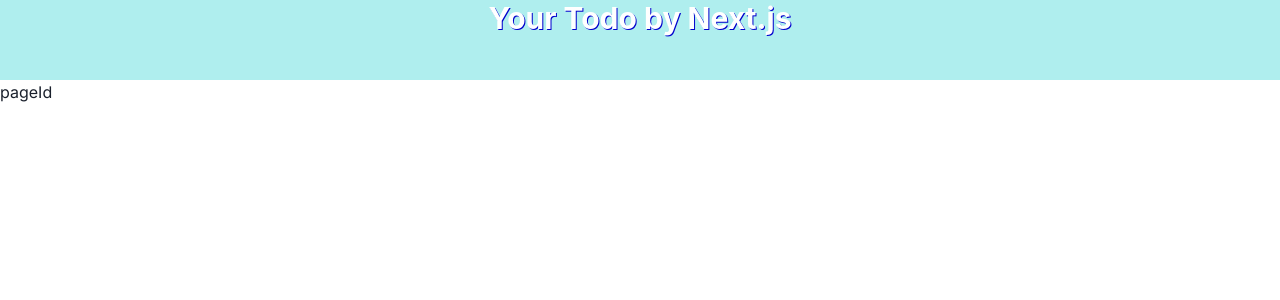
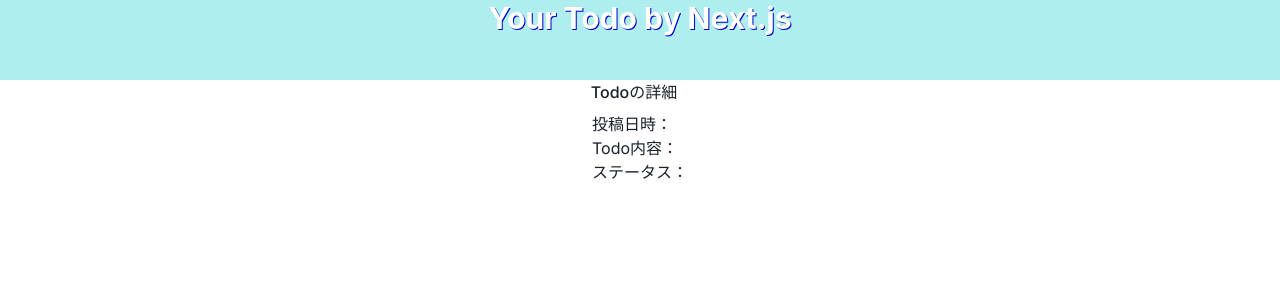
Before and after one commit to y-u27/your-todo-by-Next.js, a Next.js app: page /todos/1 in a window 1280 px wide. Shown: the top 300 px of the page. Built offline with nearby package versions, Linux system fonts and the light colour scheme.

Commit message:
✨ Todo詳細ページ反映

```diff
--- a/src/app/todos/[id]/page.tsx
+++ b/src/app/todos/[id]/page.tsx
@@ -1,7 +1,8 @@
+import TodoArticle from "@/components/TodoArticle";
 import React from "react";
 
 const pageId = () => {
-  return <div>pageId</div>;
+  return <TodoArticle />;
 };
 
 export default pageId;
```
